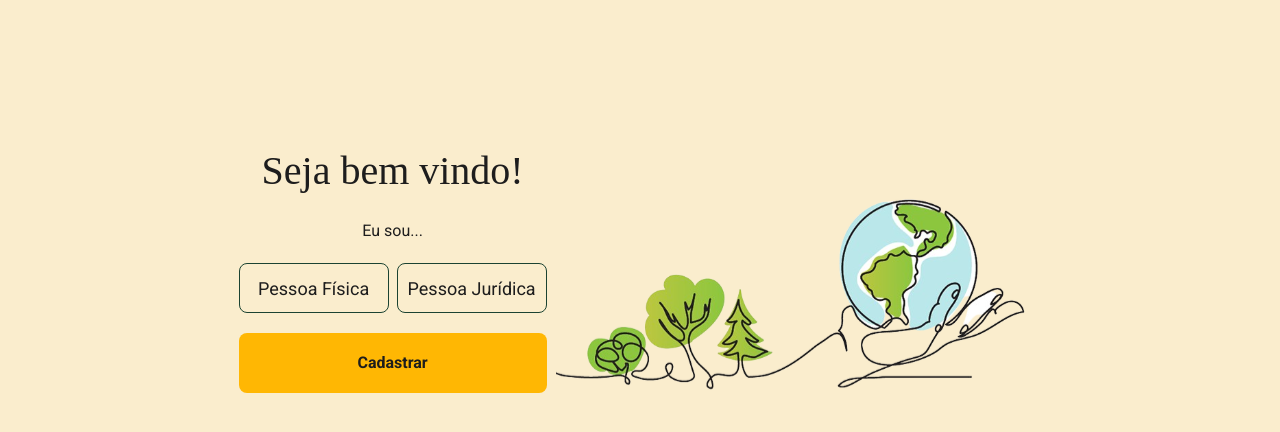
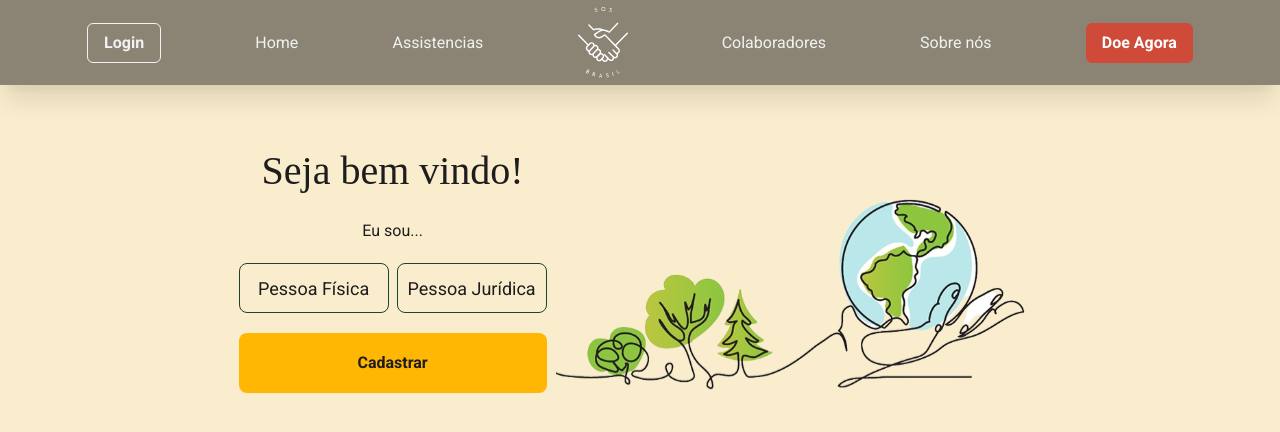
Before and after one commit to marcelosj3/sos-brazil, a React (Create React App) app: page /register in a window 1280 px wide. Shown: the top 432 px of the page. Built offline with nearby package versions, Linux system fonts and the light colour scheme; a web font is replaced by a local one.

Commit message:
fix: added header to register page

```diff
--- a/src/pages/register/index.tsx
+++ b/src/pages/register/index.tsx
@@ -3,6 +3,7 @@ import { Flex, Image } from "@chakra-ui/react";
 import { RegisterForm } from "../../components/Register/RegisterForm";
 
 import imageLogin from "../../assets/worldHand.svg";
+import { Header } from "../../components/Header";
 
 export const Register = () => {
   return (
@@ -13,6 +14,7 @@ export const Register = () => {
       color="gray.100.100"
       mt="20px"
     >
+      <Header />
       <Flex
         w={["100%", "100%", "90%", "65%"]}
         justifyContent="center"
```
